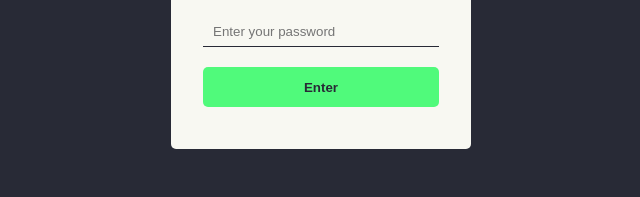
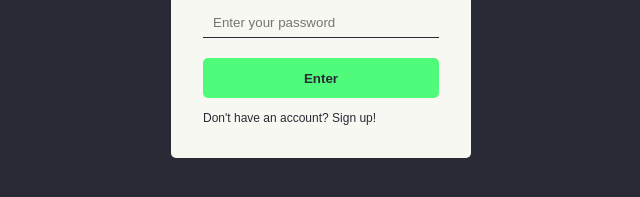
Before and after one commit to mark079/responsive-login, a plain HTML site: page index.html in a window 1280 px wide. Shown: the part 387-584 px from the top of the page, without its empty margins (319-959 px from the left). Drawn offline with Linux system fonts and the light colour scheme.

Commit message:
Botei a ancora de volta

```diff
--- a/index.html
+++ b/index.html
@@ -19,6 +19,7 @@
                 <input type="password" name="password" id="password" placeholder="Enter your password">
             </div>
             <button class="btn-submit">Enter</button>
+            <a href="#" class="sign-up">Don't have an account? Sign up!</a>
         </form>
     </main>
 </body>
```
